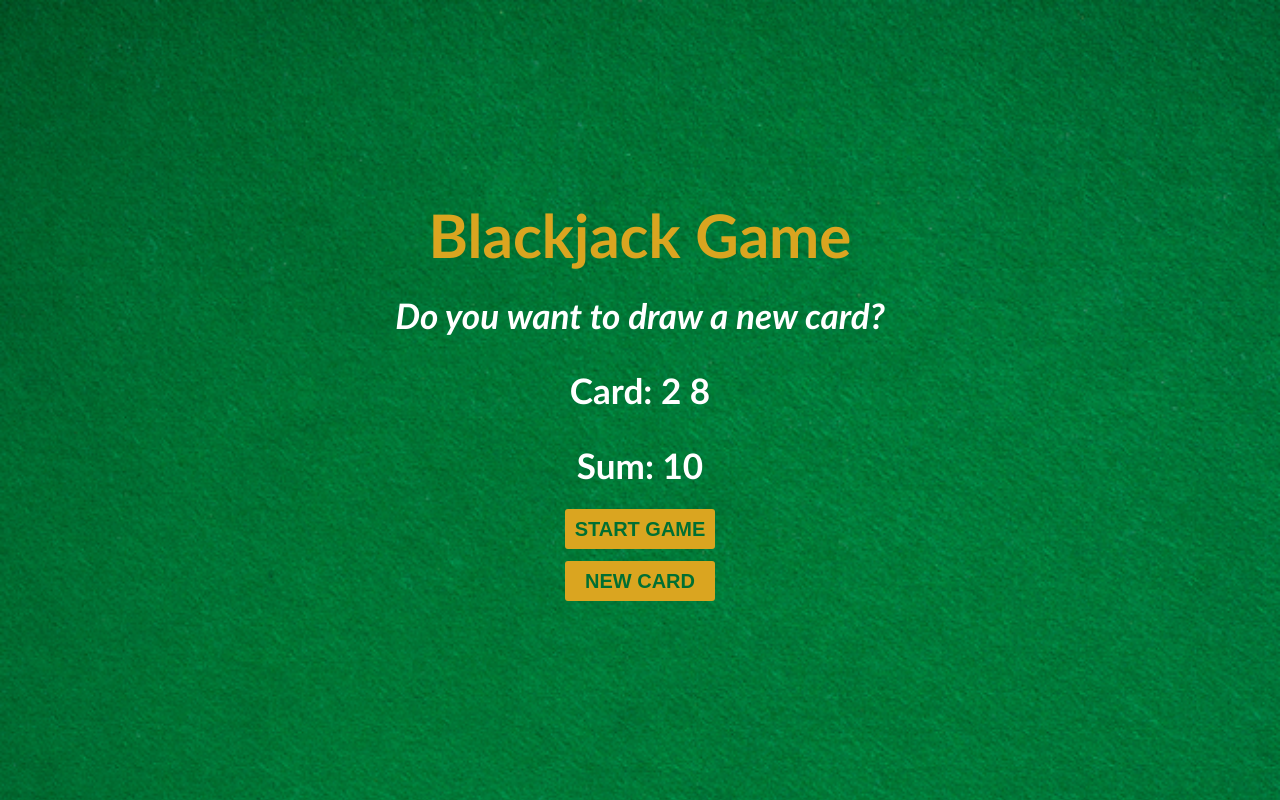
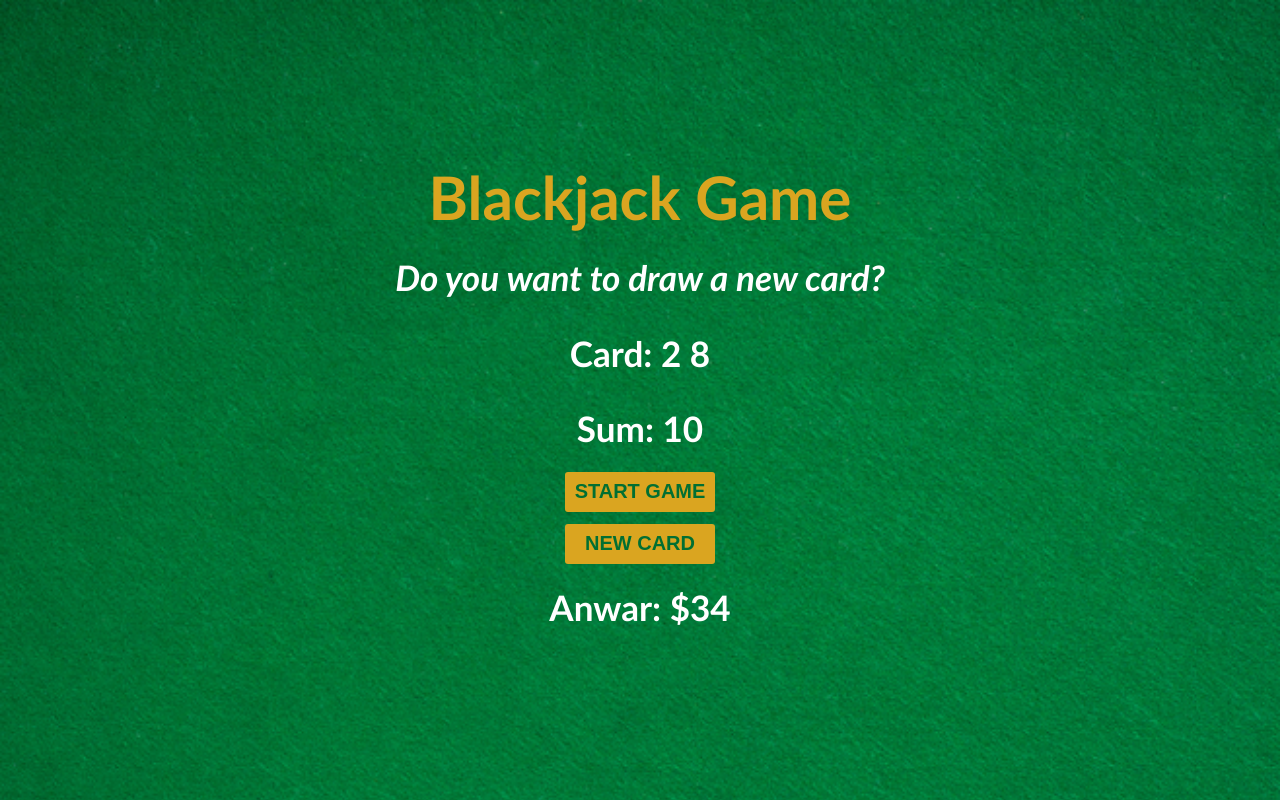
Before and after one commit to anwarrahim/blackjack-game, a plain HTML site: page index.html in a window 1280 px wide. Both pictures are taken after a click on the button "START GAME". Drawn offline with Linux system fonts and the light colour scheme.

```diff
--- a/index.html
+++ b/index.html
@@ -20,7 +20,9 @@
     <button class="game-btn" onclick="newCard()">
         new card
     </button>
+    <h3 id="player-el"></h3>
 </div>
+
 
 <!--...............................javaScrip...................................-->
 <script src="resources/script.js"></script>
--- a/resources/script.js
+++ b/resources/script.js
@@ -1,4 +1,9 @@
 
+// creating object
+let player = {
+    name : "Anwar",
+    chips: 34
+}
 
 
 let cards = []
@@ -8,8 +13,6 @@ let isAlive = false
 let message = " "
 
 
-// 2. Create a startGame() function. Move the conditional
-// below (line 11-20) inside the body of the function.
 
 let messageEl = document.getElementById("message-el")
 console.log(messageEl)
@@ -20,6 +23,7 @@ let sumEl = document.getElementById("sum-el")
 // card values
 
 let cardEl = document.querySelector(".card-el")
+let playerEl = document.getElementById("player-el")
 
 
 function startGame(){
@@ -67,6 +71,7 @@ function renderGame() {
     }
     // 2. Display the message in the messageEl using messageEl.textContent
     messageEl.textContent = message
+    playerEl.textContent = player.name +": $"+ player.chips
 }
 
 
```
